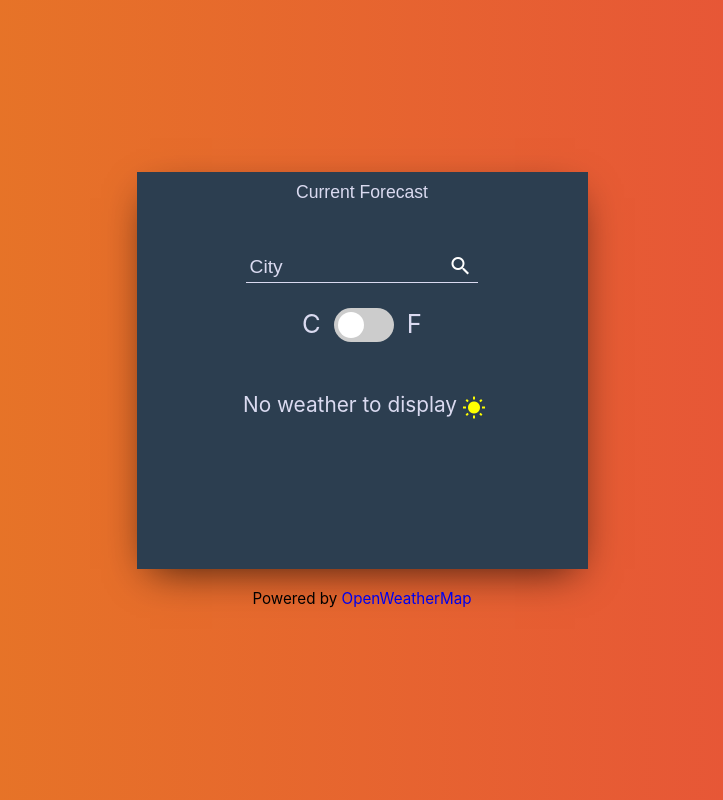
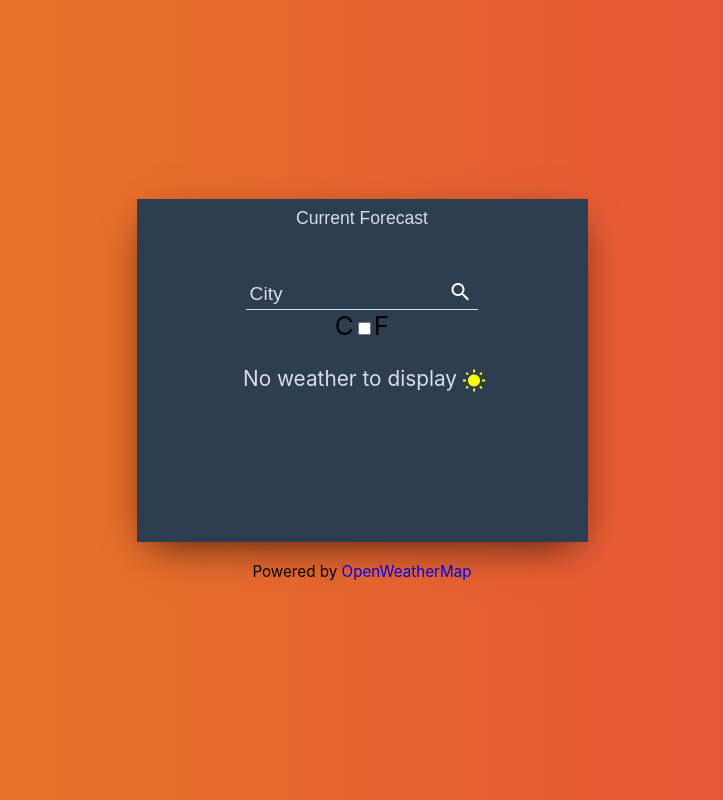
Before and after one commit to Eilima/weather-app, a React (Create React App) app: page / in a window 1280 px wide. Shown: the whole page, without its empty margins (278-1001 px from the left). Built offline with nearby package versions, Linux system fonts and the light colour scheme.

Commit message:
Remove temperature slider css

```diff
--- a/src/App.css
+++ b/src/App.css
@@ -83,75 +83,6 @@ p.weather-info-title {
   color: rgb(218, 218, 240);
 }
 
-/* The switch - the box around the slider */
-.switch {
-  position: relative;
-  display: inline-block;
-  width: 60px;
-  height: 34px;
-  margin: 25px 13px;
-}
-
-.switch-slider {
-  color: rgb(218, 218, 240);
-  font-size: 1.6rem;
-}
-
-/* Hide default HTML checkbox */
-.switch input {
-  opacity: 0;
-  width: 0;
-  height: 0;
-}
-
-/* The slider */
-.slider {
-  position: absolute;
-  cursor: pointer;
-  top: 0;
-  left: 0;
-  right: 0;
-  bottom: 0;
-  background-color: #ccc;
-  -webkit-transition: 0.4s;
-  transition: 0.4s;
-}
-
-.slider:before {
-  position: absolute;
-  content: "";
-  height: 26px;
-  width: 26px;
-  left: 4px;
-  bottom: 4px;
-  background-color: white;
-  -webkit-transition: 0.4s;
-  transition: 0.4s;
-}
-
-input:checked + .slider {
-  background-color: #2196f3;
-}
-
-input:focus + .slider {
-  box-shadow: 0 0 1px #2196f3;
-}
-
-input:checked + .slider:before {
-  -webkit-transform: translateX(26px);
-  -ms-transform: translateX(26px);
-  transform: translateX(26px);
-}
-
-/* Rounded sliders */
-.slider.round {
-  border-radius: 34px;
-}
-
-.slider.round:before {
-  border-radius: 50%;
-}
-
 .API-credit {
   padding: 20px;
   font-size: 0.95rem;
```
